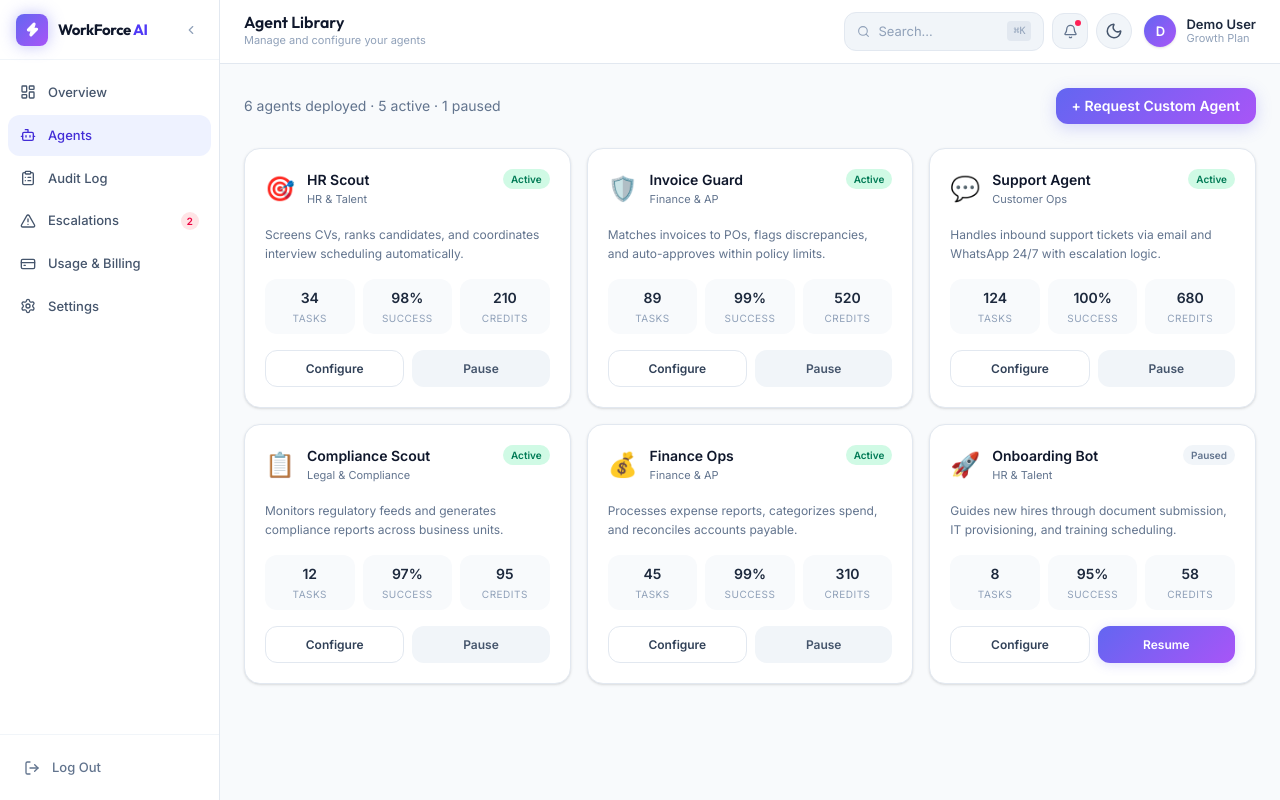
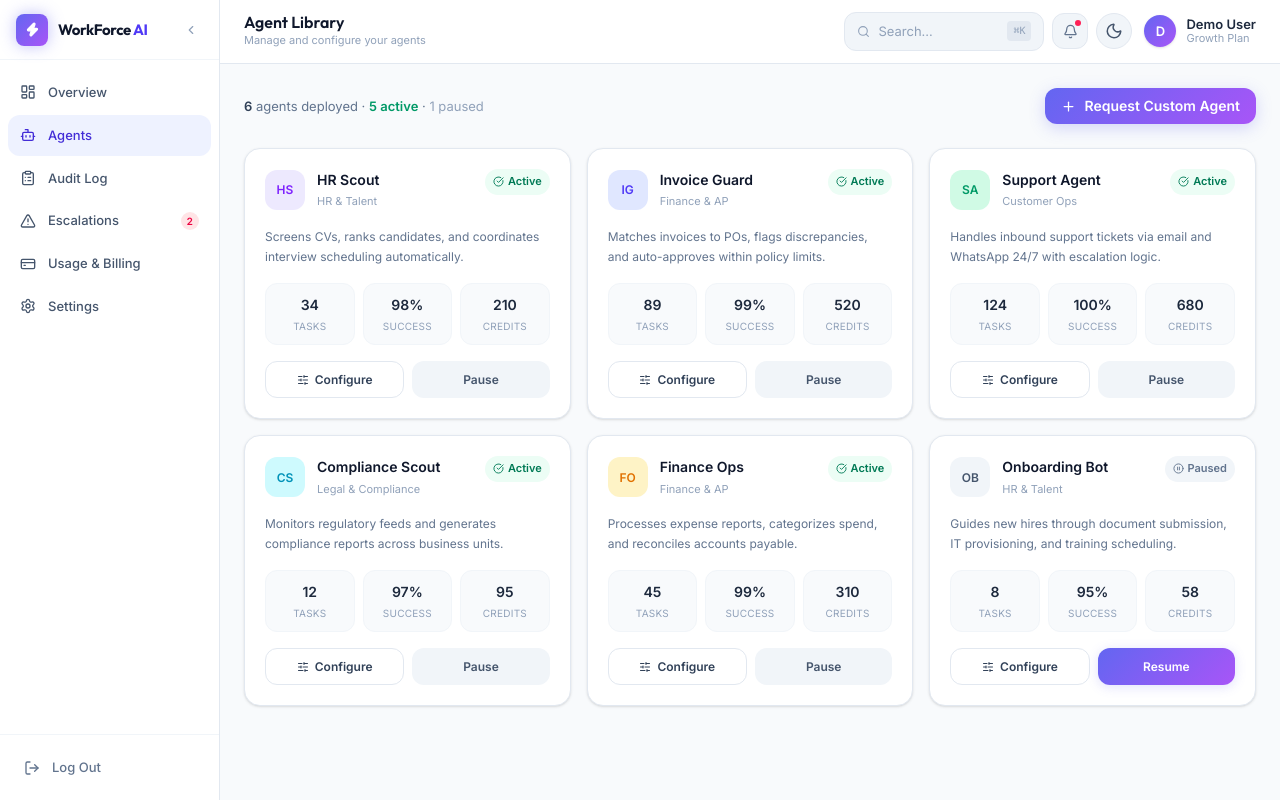
Before and after one commit to Pipe7-sudo/Agentic, a Next.js app in the folder frontend/: page /agents in a window 1280 px wide. Built offline with nearby package versions, Linux system fonts and the light colour scheme.

Commit message:
redesign(agents): color-coded initials avatars, Lucide icons, bordered metric cards

```diff
--- a/frontend/src/app/(dashboard)/agents/page.tsx
+++ b/frontend/src/app/(dashboard)/agents/page.tsx
@@ -1,19 +1,24 @@
 'use client';
 import { useState } from 'react';
+import { Plus, SlidersHorizontal, X, CheckCircle, PauseCircle } from 'lucide-react';
+
+const AGENT_COLORS: Record<string, { bg: string; text: string }> = {
+  'hr-scout':      { bg: 'bg-violet-100 dark:bg-violet-500/15',  text: 'text-violet-600 dark:text-violet-400'  },
+  'invoice-guard': { bg: 'bg-indigo-100 dark:bg-indigo-500/15',  text: 'text-indigo-600 dark:text-indigo-400'  },
+  'support-agent': { bg: 'bg-emerald-100 dark:bg-emerald-500/15',text: 'text-emerald-600 dark:text-emerald-400' },
+  'compliance':    { bg: 'bg-cyan-100 dark:bg-cyan-500/15',      text: 'text-cyan-600 dark:text-cyan-500'      },
+  'finance-ops':   { bg: 'bg-amber-100 dark:bg-amber-500/15',    text: 'text-amber-600 dark:text-amber-500'    },
+  'onboarding':    { bg: 'bg-slate-100 dark:bg-white/[0.07]',    text: 'text-slate-600 dark:text-slate-400'    },
+};
 
 const AGENTS = [
-  { id: 'hr-scout',      name: 'HR Scout',         icon: '🎯', category: 'HR & Talent',     tasks: 34,  success: 98, credits: 210, status: 'active',  desc: 'Screens CVs, ranks candidates, and coordinates interview scheduling automatically.' },
-  { id: 'invoice-guard', name: 'Invoice Guard',     icon: '🛡️', category: 'Finance & AP',    tasks: 89,  success: 99, credits: 520, status: 'active',  desc: 'Matches invoices to POs, flags discrepancies, and auto-approves within policy limits.' },
-  { id: 'support-agent', name: 'Support Agent',     icon: '💬', category: 'Customer Ops',    tasks: 124, success: 100,credits: 680, status: 'active',  desc: 'Handles inbound support tickets via email and WhatsApp 24/7 with escalation logic.' },
-  { id: 'compliance',    name: 'Compliance Scout',  icon: '📋', category: 'Legal & Compliance',tasks: 12, success: 97, credits: 95,  status: 'active',  desc: 'Monitors regulatory feeds and generates compliance reports across business units.' },
-  { id: 'finance-ops',   name: 'Finance Ops',       icon: '💰', category: 'Finance & AP',    tasks: 45,  success: 99, credits: 310, status: 'active',  desc: 'Processes expense reports, categorizes spend, and reconciles accounts payable.' },
-  { id: 'onboarding',    name: 'Onboarding Bot',    icon: '🚀', category: 'HR & Talent',     tasks: 8,   success: 95, credits: 58,  status: 'paused',  desc: 'Guides new hires through document submission, IT provisioning, and training scheduling.' },
+  { id: 'hr-scout',      name: 'HR Scout',        initials: 'HS', category: 'HR & Talent',        tasks: 34,  success: 98,  credits: 210, status: 'active',  desc: 'Screens CVs, ranks candidates, and coordinates interview scheduling automatically.' },
+  { id: 'invoice-guard', name: 'Invoice Guard',   initials: 'IG', category: 'Finance & AP',       tasks: 89,  success: 99,  credits: 520, status: 'active',  desc: 'Matches invoices to POs, flags discrepancies, and auto-approves within policy limits.' },
+  { id: 'support-agent', name: 'Support Agent',   initials: 'SA', category: 'Customer Ops',       tasks: 124, success: 100, credits: 680, status: 'active',  desc: 'Handles inbound support tickets via email and WhatsApp 24/7 with escalation logic.' },
+  { id: 'compliance',    name: 'Compliance Scout',initials: 'CS', category: 'Legal & Compliance',  tasks: 12,  success: 97,  credits: 95,  status: 'active',  desc: 'Monitors regulatory feeds and generates compliance reports across business units.' },
+  { id: 'finance-ops',   name: 'Finance Ops',     initials: 'FO', category: 'Finance & AP',       tasks: 45,  success: 99,  credits: 310, status: 'active',  desc: 'Processes expense reports, categorizes spend, and reconciles accounts payable.' },
+  { id: 'onboarding',    name: 'Onboarding Bot',  initials: 'OB', category: 'HR & Talent',        tasks: 8,   success: 95,  credits: 58,  status: 'paused',  desc: 'Guides new hires through document submission, IT provisioning, and training scheduling.' },
 ];
-
-const statusStyle: Record<string, string> = {
-  active: 'bg-emerald-100 dark:bg-emerald-500/15 text-emerald-700 dark:text-emerald-400',
-  paused: 'bg-slate-100 dark:bg-white/[0.07] text-slate-500 dark:text-slate-500',
-};
 
 export default function AgentsPage() {
   const [statuses, setStatuses] = useState<Record<string, string>>(
@@ -25,54 +30,76 @@ export default function AgentsPage() {
     setStatuses(s => ({ ...s, [id]: s[id] === 'active' ? 'paused' : 'active' }));
 
   const agent = AGENTS.find(a => a.id === configOpen);
+  const colors = configOpen ? AGENT_COLORS[configOpen] : null;
 
   return (
     <div className="max-w-[1200px] mx-auto">
+      {/* Header */}
       <div className="flex items-center justify-between mb-6">
-        <div>
-          <p className="text-sm text-slate-500 dark:text-slate-400">6 agents deployed · 5 active · 1 paused</p>
-        </div>
-        <button className="px-4 py-2 rounded-xl text-sm font-semibold text-white gradient-bg shadow-[0_4px_16px_rgba(99,102,241,0.25)] hover:-translate-y-px hover:shadow-[0_6px_24px_rgba(99,102,241,0.4)] transition-all">
-          + Request Custom Agent
+        <p className="text-[13px] text-slate-500 dark:text-slate-400">
+          <span className="font-semibold text-slate-700 dark:text-slate-300">6</span> agents deployed ·&nbsp;
+          <span className="text-emerald-600 dark:text-emerald-400 font-semibold">5 active</span> ·&nbsp;
+          <span className="text-slate-400">1 paused</span>
+        </p>
+        <button className="flex items-center gap-2 px-4 py-2 rounded-xl text-sm font-semibold text-white gradient-bg shadow-[0_4px_16px_rgba(99,102,241,0.25)] hover:-translate-y-px hover:shadow-[0_6px_24px_rgba(99,102,241,0.4)] transition-all">
+          <Plus size={15} />
+          Request Custom Agent
         </button>
       </div>
 
+      {/* Grid */}
       <div className="grid grid-cols-1 md:grid-cols-2 xl:grid-cols-3 gap-4">
         {AGENTS.map(a => {
           const status = statuses[a.id];
+          const color  = AGENT_COLORS[a.id];
           return (
             <div key={a.id} className="bg-white dark:bg-[#080812] border border-slate-200 dark:border-white/[0.07] rounded-2xl p-5 shadow-sm dark:shadow-none flex flex-col gap-4 hover:shadow-md hover:border-slate-300 dark:hover:border-white/10 transition-all">
+              {/* Header */}
               <div className="flex items-start justify-between">
                 <div className="flex items-center gap-3">
-                  <span className="text-2xl">{a.icon}</span>
+                  <div className={`w-10 h-10 rounded-xl ${color.bg} flex items-center justify-center shrink-0`}>
+                    <span className={`text-[12px] font-bold ${color.text}`}>{a.initials}</span>
+                  </div>
                   <div>
                     <div className="text-[14px] font-semibold text-slate-900 dark:text-slate-100">{a.name}</div>
-                    <div className="text-[11px] text-slate-500 dark:text-slate-500">{a.category}</div>
+                    <div className="text-[11px] text-slate-400 dark:text-slate-500 mt-0.5">{a.category}</div>
                   </div>
                 </div>
-                <span className={`text-[10px] font-bold px-2 py-0.5 rounded-full capitalize ${statusStyle[status]}`}>{status}</span>
+                <div className={`flex items-center gap-1 text-[11px] font-semibold px-2 py-1 rounded-full ${
+                  status === 'active'
+                    ? 'bg-emerald-50 dark:bg-emerald-500/10 text-emerald-700 dark:text-emerald-400'
+                    : 'bg-slate-100 dark:bg-white/[0.07] text-slate-500 dark:text-slate-500'
+                }`}>
+                  {status === 'active'
+                    ? <CheckCircle size={11} />
+                    : <PauseCircle size={11} />}
+                  <span className="capitalize">{status}</span>
+                </div>
               </div>
 
-              <p className="text-[12px] text-slate-500 dark:text-slate-400 leading-[1.6]">{a.desc}</p>
+              <p className="text-[12px] text-slate-500 dark:text-slate-400 leading-[1.65] flex-1">{a.desc}</p>
 
-              <div className="grid grid-cols-3 gap-2 text-center">
+              {/* Metrics */}
+              <div className="grid grid-cols-3 gap-2">
                 {[
-                  { label: 'Tasks', val: a.tasks },
+                  { label: 'Tasks',   val: a.tasks },
                   { label: 'Success', val: `${a.success}%` },
                   { label: 'Credits', val: a.credits },
                 ].map(m => (
-                  <div key={m.label} className="bg-slate-50 dark:bg-white/[0.03] rounded-xl py-2">
+                  <div key={m.label} className="bg-slate-50 dark:bg-white/[0.03] border border-slate-100 dark:border-white/[0.05] rounded-xl py-2.5 text-center">
                     <div className="text-[14px] font-bold text-slate-800 dark:text-slate-100">{m.val}</div>
-                    <div className="text-[10px] text-slate-400 dark:text-slate-600 uppercase tracking-wider">{m.label}</div>
+                    <div className="text-[10px] text-slate-400 dark:text-slate-600 mt-0.5 uppercase tracking-wide">{m.label}</div>
                   </div>
                 ))}
               </div>
 
+              {/* Actions */}
               <div className="flex gap-2">
                 <button
                   onClick={() => setConfigOpen(a.id)}
-                  className="flex-1 py-2 rounded-xl text-[12px] font-semibold border border-slate-200 dark:border-white/[0.07] text-slate-700 dark:text-slate-300 hover:bg-slate-50 dark:hover:bg-white/[0.05] transition-all"
+                  className="flex-1 flex items-center justify-center gap-1.5 py-2 rounded-xl text-[12px] font-semibold border border-slate-200 dark:border-white/[0.07] text-slate-700 dark:text-slate-300 hover:bg-slate-50 dark:hover:bg-white/[0.05] transition-all"
                 >
+                  <SlidersHorizontal size={12} />
                   Configure
                 </button>
                 <button
@@ -92,40 +119,42 @@ export default function AgentsPage() {
       </div>
 
       {/* Config slide-over */}
-      {configOpen && agent && (
+      {configOpen && agent && colors && (
         <div className="fixed inset-0 z-50 flex">
           <div className="flex-1 bg-black/30 dark:bg-black/50 backdrop-blur-sm" onClick={() => setConfigOpen(null)} />
           <div className="w-full max-w-[400px] bg-white dark:bg-[#080812] border-l border-slate-200 dark:border-white/[0.07] flex flex-col shadow-2xl">
             <div className="flex items-center justify-between px-6 py-5 border-b border-slate-100 dark:border-white/[0.05]">
-              <div className="flex items-center gap-2.5">
-                <span className="text-2xl">{agent.icon}</span>
+              <div className="flex items-center gap-3">
+                <div className={`w-9 h-9 rounded-xl ${colors.bg} flex items-center justify-center shrink-0`}>
+                  <span className={`text-[11px] font-bold ${colors.text}`}>{agent.initials}</span>
+                </div>
                 <div>
                   <div className="font-semibold text-[15px] text-slate-900 dark:text-white">{agent.name}</div>
-                  <div className="text-[12px] text-slate-500 dark:text-slate-500">{agent.category}</div>
+                  <div className="text-[11px] text-slate-400 dark:text-slate-500">{agent.category}</div>
                 </div>
               </div>
-              <button onClick={() => setConfigOpen(null)} className="text-slate-400 hover:text-slate-700 dark:hover:text-white text-xl leading-none">×</button>
+              <button onClick={() => setConfigOpen(null)} className="w-7 h-7 rounded-lg flex items-center justify-center text-slate-400 hover:text-slate-700 dark:hover:text-white hover:bg-slate-100 dark:hover:bg-white/[0.08] transition-all">
+                <X size={15} />
+              </button>
             </div>
             <div className="flex-1 overflow-y-auto px-6 py-5 flex flex-col gap-5">
+              {[
+                { label: 'Escalation Email',       defaultVal: 'ops@company.com'  },
+                { label: 'Max Auto-Approve Value', defaultVal: '₦500,000'         },
+                { label: 'Working Hours',          defaultVal: '24/7 (All hours)' },
+              ].map(f => (
+                <div key={f.label}>
+                  <label className="block text-[12px] font-semibold text-slate-500 dark:text-slate-500 uppercase tracking-wider mb-1.5">{f.label}</label>
+                  <input defaultValue={f.defaultVal} className="w-full px-3 py-2.5 rounded-xl border border-slate-200 dark:border-white/[0.07] bg-slate-50 dark:bg-white/[0.03] text-sm text-slate-800 dark:text-slate-200 focus:outline-none focus:ring-2 focus:ring-indigo-500/50 transition-all" />
+                </div>
+              ))}
               <div>
-                <label className="block text-[12px] font-semibold text-slate-500 dark:text-slate-500 uppercase tracking-wider mb-2">Escalation Email</label>
-                <input defaultValue="ops@company.com" className="w-full px-3 py-2 rounded-xl border border-slate-200 dark:border-white/[0.07] bg-slate-50 dark:bg-white/[0.03] text-sm text-slate-800 dark:text-slate-200 focus:outline-none focus:ring-2 focus:ring-indigo-500/50" />
-              </div>
-              <div>
-                <label className="block text-[12px] font-semibold text-slate-500 dark:text-slate-500 uppercase tracking-wider mb-2">Max Auto-Approve Value</label>
-                <input defaultValue="₦500,000" className="w-full px-3 py-2 rounded-xl border border-slate-200 dark:border-white/[0.07] bg-slate-50 dark:bg-white/[0.03] text-sm text-slate-800 dark:text-slate-200 focus:outline-none focus:ring-2 focus:ring-indigo-500/50" />
-              </div>
-              <div>
-                <label className="block text-[12px] font-semibold text-slate-500 dark:text-slate-500 uppercase tracking-wider mb-2">Notification Channel</label>
+                <label className="block text-[12px] font-semibold text-slate-500 dark:text-slate-500 uppercase tracking-wider mb-1.5">Notification Channel</label>
                 <div className="flex gap-2">
                   {['Email', 'WhatsApp', 'Slack'].map(ch => (
-                    <button key={ch} className="flex-1 py-2 rounded-xl border border-indigo-200 dark:border-indigo-500/25 bg-indigo-50 dark:bg-indigo-500/10 text-indigo-700 dark:text-indigo-400 text-[12px] font-medium">{ch}</button>
+                    <button key={ch} className="flex-1 py-2 rounded-xl border border-indigo-200 dark:border-indigo-500/25 bg-indigo-50 dark:bg-indigo-500/10 text-indigo-700 dark:text-indigo-400 text-[12px] font-medium hover:bg-indigo-100 dark:hover:bg-indigo-500/15 transition-all">{ch}</button>
                   ))}
                 </div>
-              </div>
-              <div>
-                <label className="block text-[12px] font-semibold text-slate-500 dark:text-slate-500 uppercase tracking-wider mb-2">Working Hours</label>
-                <input defaultValue="24/7 (All hours)" className="w-full px-3 py-2 rounded-xl border border-slate-200 dark:border-white/[0.07] bg-slate-50 dark:bg-white/[0.03] text-sm text-slate-800 dark:text-slate-200 focus:outline-none focus:ring-2 focus:ring-indigo-500/50" />
               </div>
             </div>
             <div className="px-6 py-4 border-t border-slate-100 dark:border-white/[0.05] flex gap-3">
```
